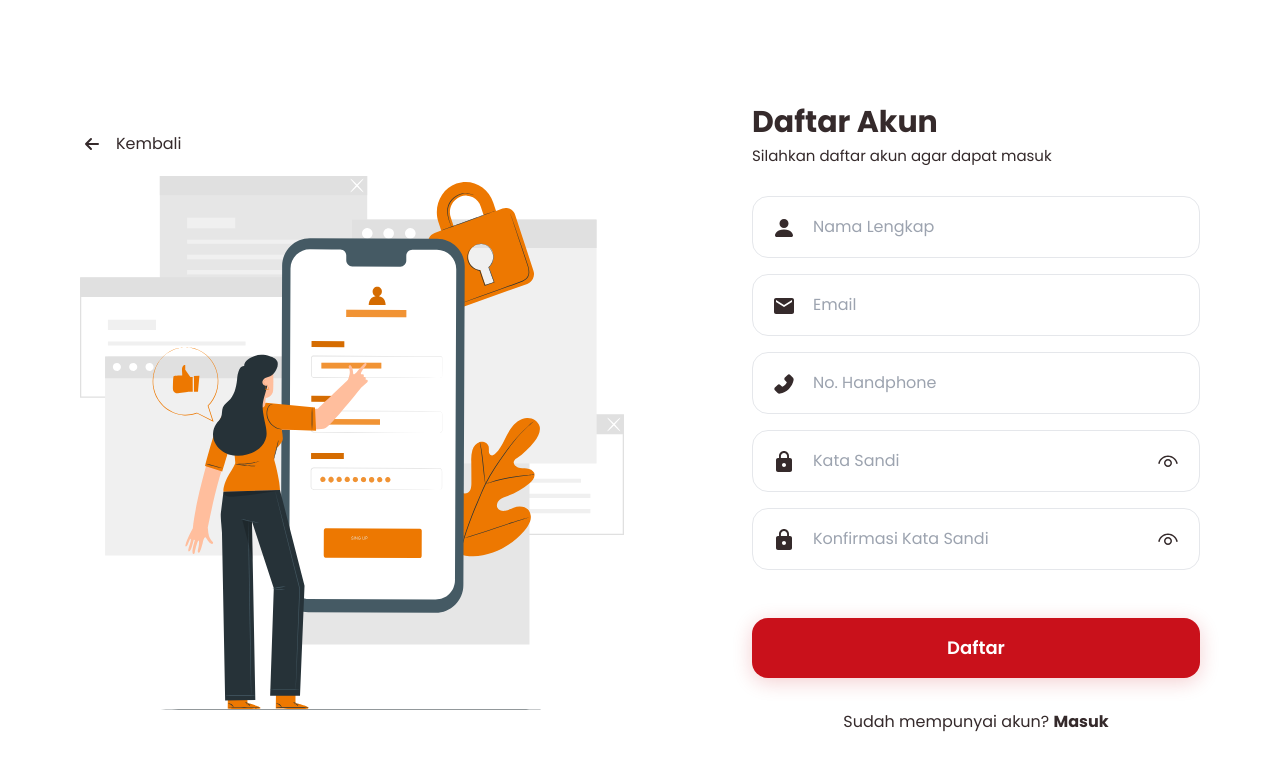
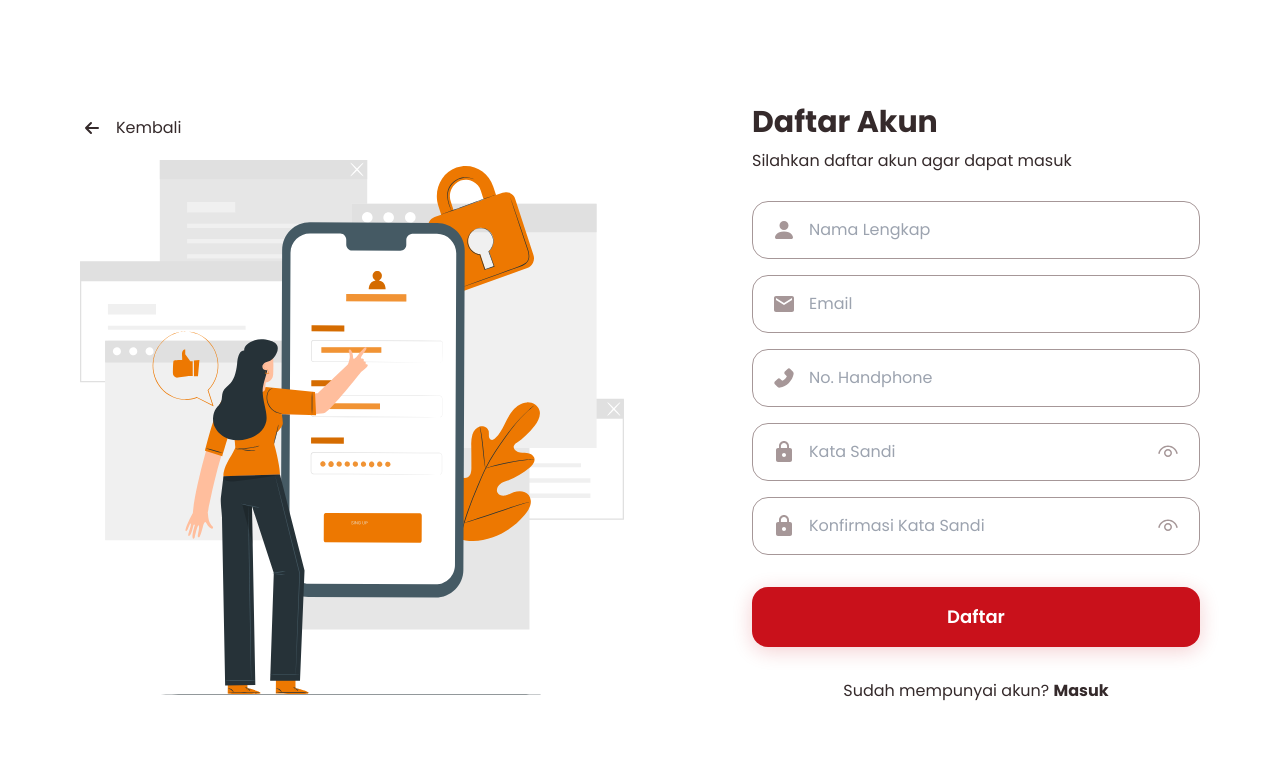
Before and after one commit to ivannoard/simpelmen-fe, a React (Create React App) app: page /register in a window 1280 px wide. Shown: the top 770 px of the page. Built offline with nearby package versions, Linux system fonts and the light colour scheme.

Commit message:
restucture styling auth page

```diff
--- a/src/index.css
+++ b/src/index.css
@@ -58,10 +58,10 @@ p {
 
 /* form */
 .input-field {
-  @apply w-full py-4 pr-6 pl-14 rounded-2xl border-secondary-800 border-0.5/sp focus:outline-none focus:border-orange-900;
+  @apply w-full bg-white py-4 pr-6 pl-14 rounded-2xl border-secondary-800 border focus:outline-none focus:border-orange-900;
 }
 .input-password-field {
-  @apply w-full py-4 px-14 rounded-2xl border-secondary-800 border-0.5/sp focus:outline-none focus:border-orange-900;
+  @apply w-full bg-white py-4 px-14 rounded-2xl border-secondary-800 border focus:outline-none focus:border-orange-900;
 }
 
 /* utilities */
--- a/src/pages/Auth/ForgotPassword.jsx
+++ b/src/pages/Auth/ForgotPassword.jsx
@@ -1,5 +1,5 @@
 import React from "react";
-import AuthLayout from "./AuthLayout";
+import AuthLayout from "./components/AuthLayout";
 
 import svg from "../../assets/svg";
 import { MdEmail } from "react-icons/md";
--- a/src/pages/Auth/NewPassword.jsx
+++ b/src/pages/Auth/NewPassword.jsx
@@ -1,5 +1,5 @@
 import React, { useState } from "react";
-import AuthLayout from "./AuthLayout";
+import AuthLayout from "./components/AuthLayout";
 
 import svg from "../../assets/svg";
 import { MdLock } from "react-icons/md";
--- a/src/pages/Auth/Register.jsx
+++ b/src/pages/Auth/Register.jsx
@@ -1,14 +1,14 @@
 import React, { useState } from "react";
 import { Link, useNavigate } from "react-router-dom";
+import axios from "axios";
+import Alerts from "../../components/Alerts";
+import AuthLayout from "./components/AuthLayout";
+
 import svg from "../../assets/svg";
 import { MdEmail, MdLock } from "react-icons/md";
 import { BsFillPersonFill } from "react-icons/bs";
 import { AiFillPhone } from "react-icons/ai";
 import { VscEye, VscEyeClosed } from "react-icons/vsc";
-import { HiArrowLeft } from "react-icons/hi";
-import axios from "axios";
-import Alerts from "../../components/Alerts";
-import AuthLayout from "./AuthLayout";
 
 const Register = () => {
   const [togglePassword, setTogglePassword] = useState(false);
@@ -57,131 +57,116 @@ const Register = () => {
 
   return (
     <>
-      <AuthLayout images={svg.registerPage} altImages="woman-and-handphone">
+      <AuthLayout images={svg.registerPage} altImages='woman-and-handphone'>
         {alerts && (
           <Alerts
-            path="/login"
-            background="bg-green-100"
-            textColor="text-green-600"
-            textContent="Berhasil Daftar"
-            closeButton="true"
+            path='/login'
+            background='bg-green-100'
+            textColor='text-green-600'
+            textContent='Berhasil Daftar'
+            closeButton='true'
           />
         )}
-        <div className="form-content w-full p-6 xs:p-12 2md:p-0 rounded-2xl shadow-[0_4px_20px_0_#00000029] 2md:shadow-none">
-          <h2 className="text-[30px]">Daftar Akun</h2>
-          <p className="text-[15px]">Silahkan daftar akun agar dapat masuk</p>
-          <form className="flex flex-col gap-4 mt-7" onSubmit={handleSubmit}>
-            <div className="register-input relative">
+        <div className='form-content w-full p-6 xs:p-12 2md:p-0 rounded-2xl shadow-[0_4px_20px_0_#00000029] 2md:shadow-none'>
+          <h3 className='mb-1'>Daftar Akun</h3>
+          <p className='mb-7'>Silahkan daftar akun agar dapat masuk</p>
+          <form className='flex flex-col gap-4 mb-8' onSubmit={handleSubmit}>
+            <div className='relative'>
               <input
-                type="text"
-                name="username"
+                type='text'
+                name='username'
                 onChange={handleChange}
                 required
-                autoComplete="off"
-                placeholder="Nama Lengkap"
-                className="rounded-2xl border leading-10 bg-white w-full py-[10px] pl-[60px] outline-none focus:border-orange-900"
+                autoComplete='off'
+                placeholder='Nama Lengkap'
+                className='input-field'
               />
-              <BsFillPersonFill className="absolute top-5 left-5 text-2xl text-secondary-800" />
+              <BsFillPersonFill className='absolute text-2xl top-17/sp left-5 fill-secondary-800' />
             </div>
-            <div className="register-input relative">
+            <div className='relative'>
               <input
-                type="email"
-                name="email"
+                type='email'
+                name='email'
                 required
-                autoComplete="off"
+                autoComplete='off'
                 onChange={handleChange}
-                placeholder="Email"
-                className="rounded-2xl border leading-10 bg-white w-full py-[10px] pl-[60px] outline-none focus:border-orange-900"
+                placeholder='Email'
+                className='input-field'
               />
-              <MdEmail className="absolute top-5 left-5 text-2xl text-secondary-800" />
+              <MdEmail className='absolute text-2xl top-17/sp left-5 fill-secondary-800' />
             </div>
-            <div className="register-input relative">
+            <div className='relative'>
               <input
-                type="telp"
-                name="telp"
+                type='telp'
+                name='telp'
                 required
-                autoComplete="off"
+                autoComplete='off'
                 onChange={handleChange}
-                placeholder="No. Handphone"
-                className="rounded-2xl border leading-10 bg-white w-full py-[10px] pl-[60px] outline-none focus:border-orange-900"
+                placeholder='No. Handphone'
+                className='input-field'
               />
-              <AiFillPhone className="absolute top-5 left-5 text-2xl text-secondary-800" />
+              <AiFillPhone className='absolute text-2xl top-17/sp left-5 fill-secondary-800' />
             </div>
-            <div className="register-input relative">
+            <div className='relative'>
               <input
                 type={!togglePassword ? "password" : "text"}
-                name="password"
+                name='password'
                 onChange={handleChange}
                 required
-                autoComplete="off"
-                placeholder="Kata Sandi"
-                className="rounded-2xl border leading-10 bg-white w-full py-[10px] pl-[60px] outline-none focus:border-orange-900"
+                autoComplete='off'
+                placeholder='Kata Sandi'
+                className='input-password-field'
               />
-              <MdLock className="absolute top-5 left-5 text-2xl text-secondary-800" />
+              <MdLock className='absolute text-2xl top-17/sp left-5 fill-secondary-800' />
               {!togglePassword ? (
                 <VscEye
                   onClick={() => setTogglePassword(!togglePassword)}
-                  className="absolute top-5 right-5 text-2xl text-secondary-800 cursor-pointer"
+                  className='absolute text-2xl top-17/sp right-5 fill-secondary-800 cursor-pointer'
                 />
               ) : (
                 <VscEyeClosed
                   onClick={() => setTogglePassword(!togglePassword)}
-                  className="absolute top-5 right-5 text-2xl text-secondary-800 cursor-pointer"
+                  className='absolute text-2xl top-17/sp right-5 fill-secondary-800 cursor-pointer'
                 />
               )}
             </div>
-            <div className="register-input relative">
+            <div className='relative'>
               <input
                 type={!toggleConfirmPassword ? "password" : "text"}
-                name="confirmPassword"
+                name='confirmPassword'
                 onChange={handleChange}
                 required
-                autoComplete="off"
-                placeholder="Konfirmasi Kata Sandi"
-                className="rounded-2xl border leading-10 bg-white w-full py-[10px] pl-[60px] outline-none focus:border-orange-900"
+                autoComplete='off'
+                placeholder='Konfirmasi Kata Sandi'
+                className='input-password-field'
               />
-              <MdLock className="absolute top-5 left-5 text-2xl text-secondary-800" />
+              <MdLock className='absolute text-2xl top-17/sp left-5 fill-secondary-800' />
               {!toggleConfirmPassword ? (
                 <VscEye
                   onClick={() =>
                     setToggleConfirmPassword(!toggleConfirmPassword)
                   }
-                  className="absolute top-5 right-5 text-2xl text-secondary-800 cursor-pointer"
+                  className='absolute text-2xl top-17/sp right-5 fill-secondary-800 cursor-pointer'
                 />
               ) : (
                 <VscEyeClosed
                   onClick={() =>
                     setToggleConfirmPassword(!toggleConfirmPassword)
                   }
-                  className="absolute top-5 right-5 text-2xl text-secondary-800 cursor-pointer"
+                  className='absolute text-2xl top-17/sp right-5 fill-secondary-800 cursor-pointer'
                 />
               )}
             </div>
-            <button className="button-fill w-full mt-8">Daftar</button>
+            <button className='button-fill transition-200 mt-4'>Daftar</button>
           </form>
-          <p className="text-center mt-8">
+          <p className='text-center'>
             Sudah mempunyai akun?{" "}
-            <Link to="/login">
+            <Link to='/login'>
               <strong>Masuk</strong>
             </Link>
           </p>
         </div>
       </AuthLayout>
-      {/* <main className="containers">
-
-        <div className="w-full grid grid-cols-12 gap-x-8">
-          <div className="col-span-6">
-            <Link to="/">
-              <div className="flex items-center gap-6 mb-4">
-                <HiArrowLeft />
-                <p>Kembali</p>
-              </div>
-            </Link>
-            <img src={svg.registerPage} alt="woman-and-handphone" />
-          </div>
-
-        </div>
-      </main> */}
     </>
   );
 };
--- a/src/pages/Home/index.jsx
+++ b/src/pages/Home/index.jsx
@@ -1,9 +1,13 @@
 import React from "react";
+import { Link } from "react-router-dom";
 
 const Home = () => {
   return (
     <>
       <h1>Welcome From Home</h1>
+      <Link to='/login' className='button-fill'>
+        Login
+      </Link>
     </>
   );
 };
```
Also changed, not shown: src/pages/Auth/Login.jsx (+31 -31 lines), src/pages/Auth/components/AuthLayout.jsx (renamed from src/pages/Auth/AuthLayout.jsx).
